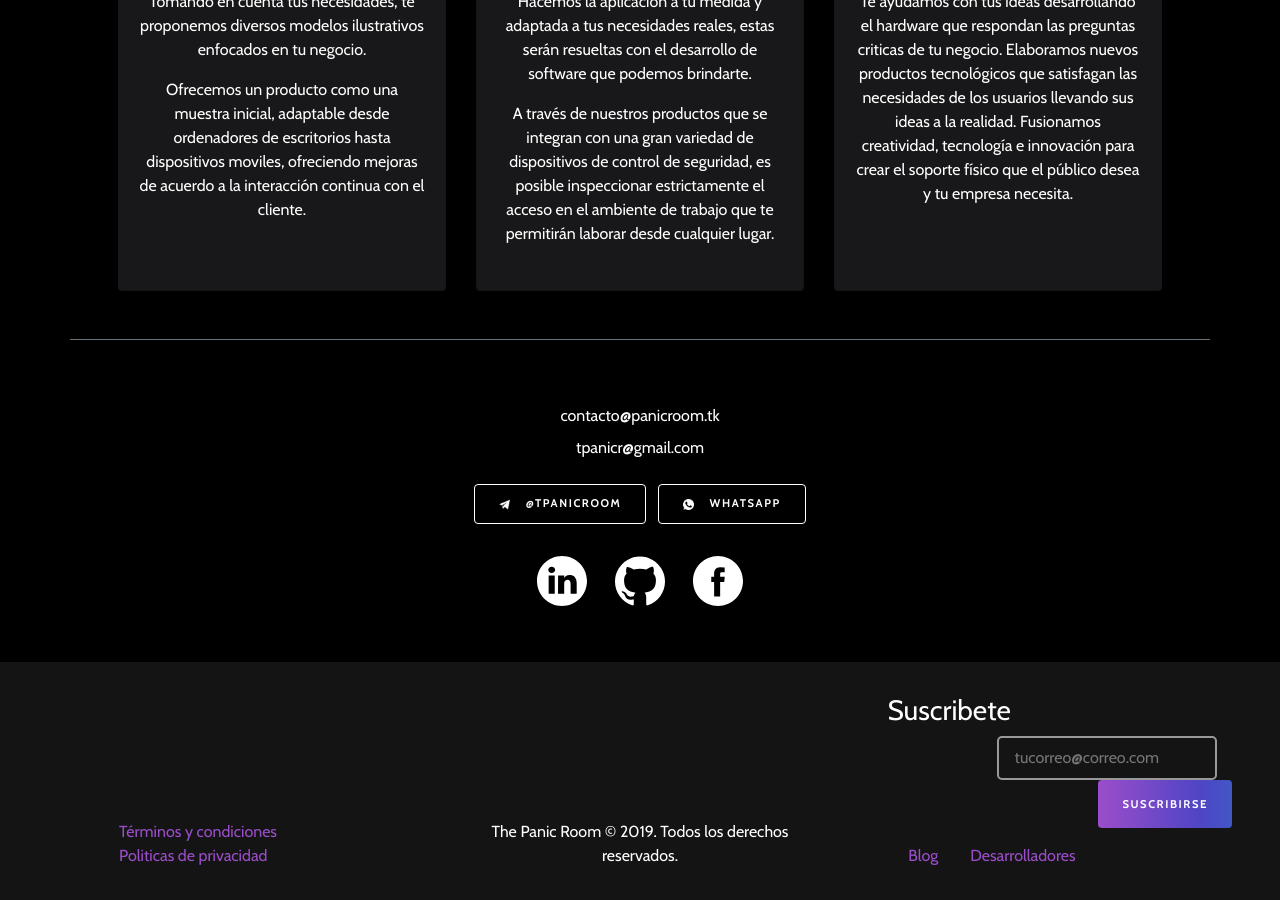
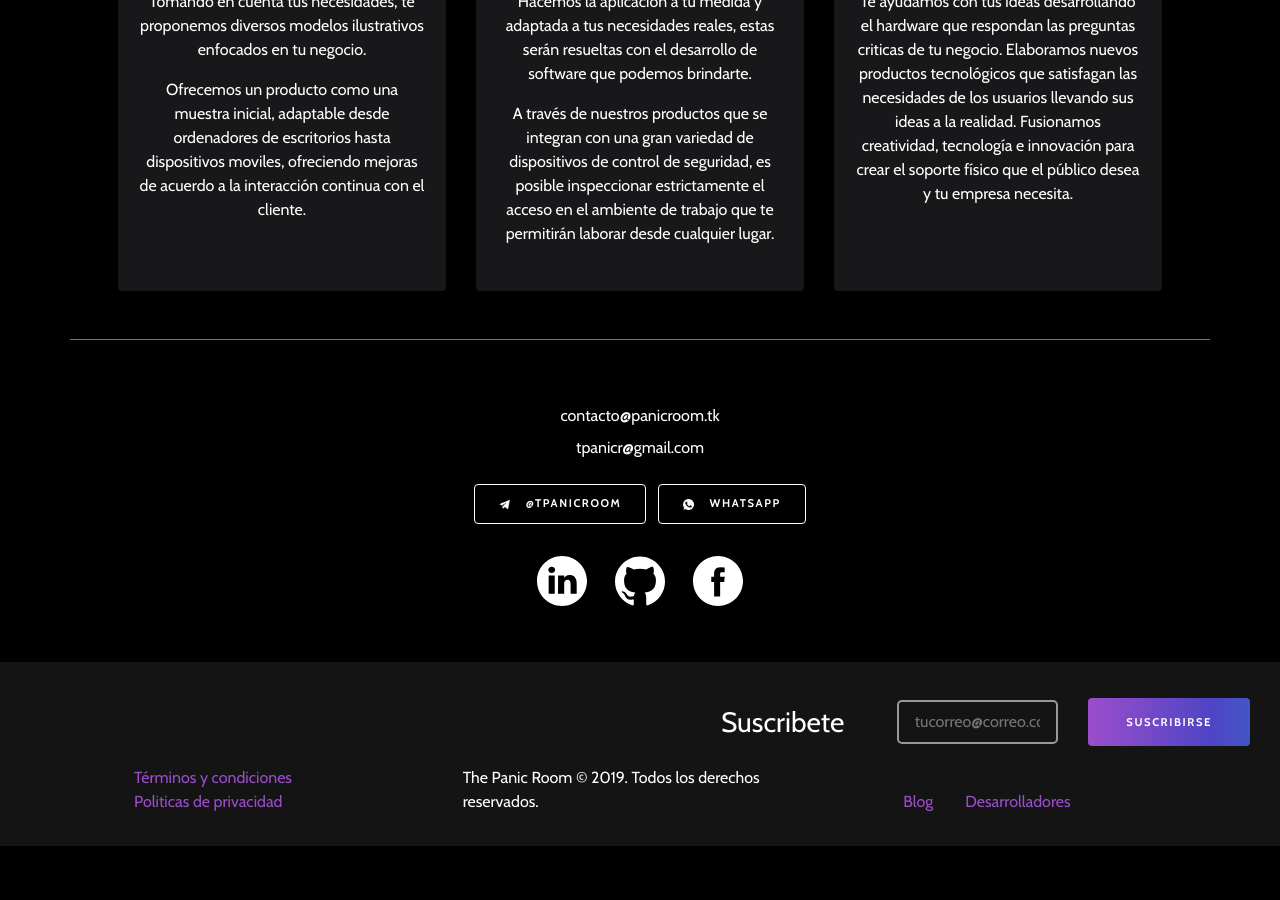
Before and after one commit to the-panic-room/the-panic-room, a Jekyll site: the page built from index.html, in a window 1280 px wide and 900 px high, scrolled down 1106 px. Built offline with Jekyll 4.4.1, drawn with Linux system fonts in a browser that asks for light colours; nearby versions of some CDN libraries; after the commit the page ends 1952 px from its top, so only the background shows below that.

Commit message:
compatibilidad footer size xs

```diff
--- a/_includes/footer.html
+++ b/_includes/footer.html
@@ -1,32 +1,34 @@
 <div class="footer container-fluid">
-    <div class="row px-5 align-items-end">
-        <div class="col-12 col-sm-4 mb-4 mb-sm-0">
+    <div class="d-flex flex-column flex-sm-row justify-content-end align-items-center flex-nowrap">
+        <div class="col-sm-12 col-md-auto">
+            <form action="">
+                <div class="row justify-content-end align-items-center mb-3">
+                    <div class="col-sm-4 my-1">
+                        <h3 class="text-left ml-3 d-inline">Suscribete</h3>
+                    </div>
+                    <div class="col-sm-4 my-1">
+                        <input class="w-100" type="email" id="mail" placeholder="tucorreo@correo.com">
+                    </div>
+                    <div class="col-sm-4 my-1">
+                        <button type="submit" class="btn-custom btn btn-main btn-block link">
+                            Suscribirse
+                        </button>
+                    </div>
+                </div>
+            </form>
+        </div>
+    </div>
+    <div class="d-flex flex-column flex-sm-row px-5 justify-content-center align-items-end text-center">
+        <div class="col-12 col-sm-4 mb-4 mb-sm-0 order-0 order-sm-0">
             <ul>
                 <li><a href="#">Términos y condiciones</a></li>
                 <li><a href="#">Politicas de privacidad</a></li>
             </ul>
         </div>
-        <div class="col-12 col-sm-4 text-left text-sm-center mb-4 mb-sm-0">
+        <div class="col-12 col-sm-4 text-center text-sm-left mb-4 mb-sm-0 order-2 order-sm-1">
             The Panic Room © 2019. Todos los derechos reservados.
         </div>
-        <div class="col-12 col-sm-4 text-left text-sm-right">
-            <div class="row justify-content-end align-items-center">
-                <div class="col-md-auto">
-                    <form action="">
-                        <h3 class="text-left ml-3">Suscribete</h3>
-                        <div class="row justify-content-end align-items-center mb-3">
-                            <div class="col-xs-12 col-sm-8">
-                                <input class="w-100" type="email" id="mail" placeholder="tucorreo@correo.com">
-                            </div>
-                            <div class="col-md-auto mx-0 px-0">
-                                <button type="submit" class="btn-custom btn btn-main link">
-                                    Suscribirse
-                                </button>
-                            </div>
-                        </div>
-                    </form>
-                </div>
-            </div>
+        <div class="col-12 col-sm-4 text-left text-sm-right order-1 order-sm-2">
             <ul>
                 <li><a href="{{ site.baseurl }}{% link blog.html %}">Blog</a></li>
                 <li><a href="{{ site.baseurl }}{% link developers.html %}">Desarrolladores</a></li>
```
